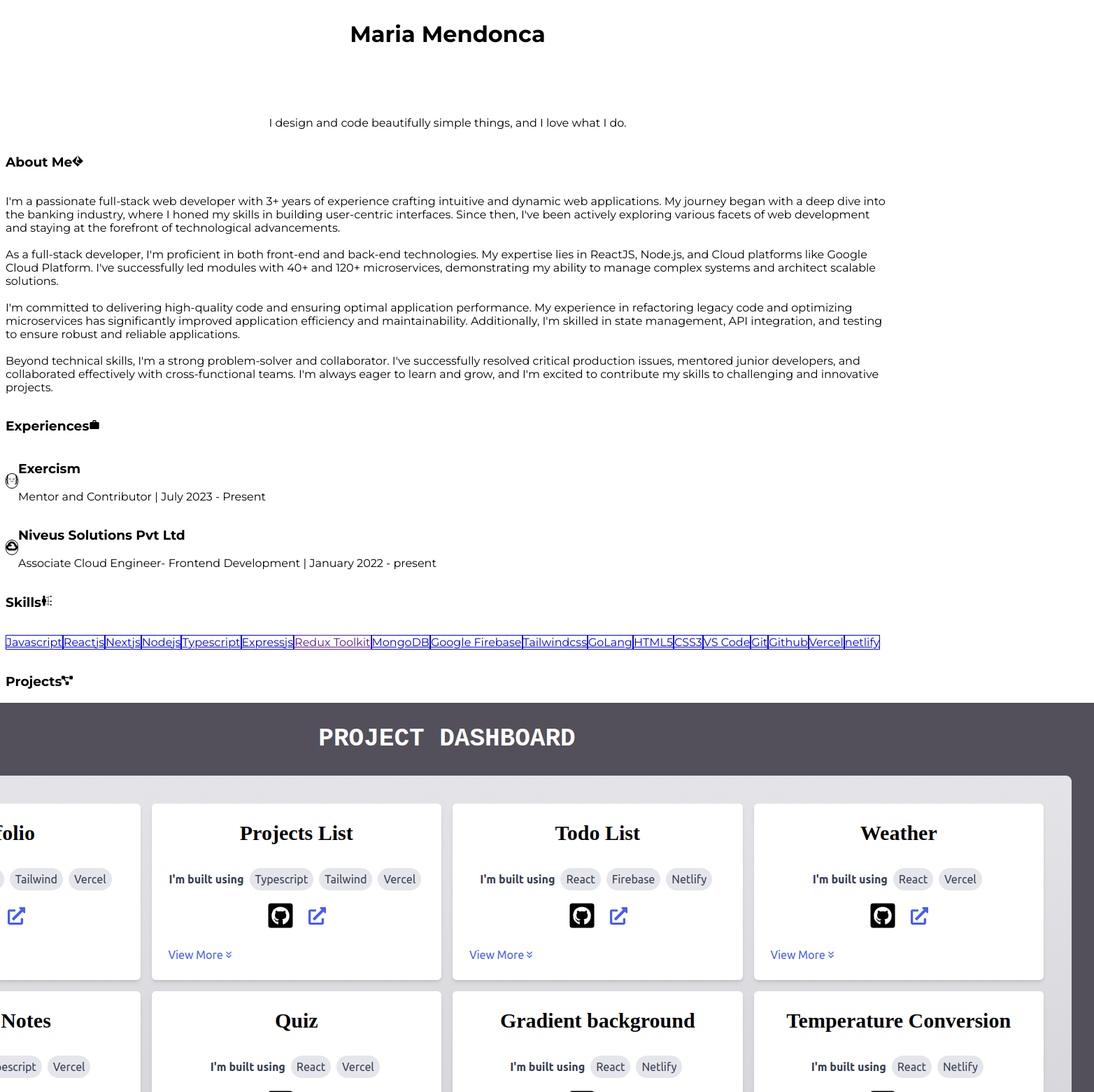
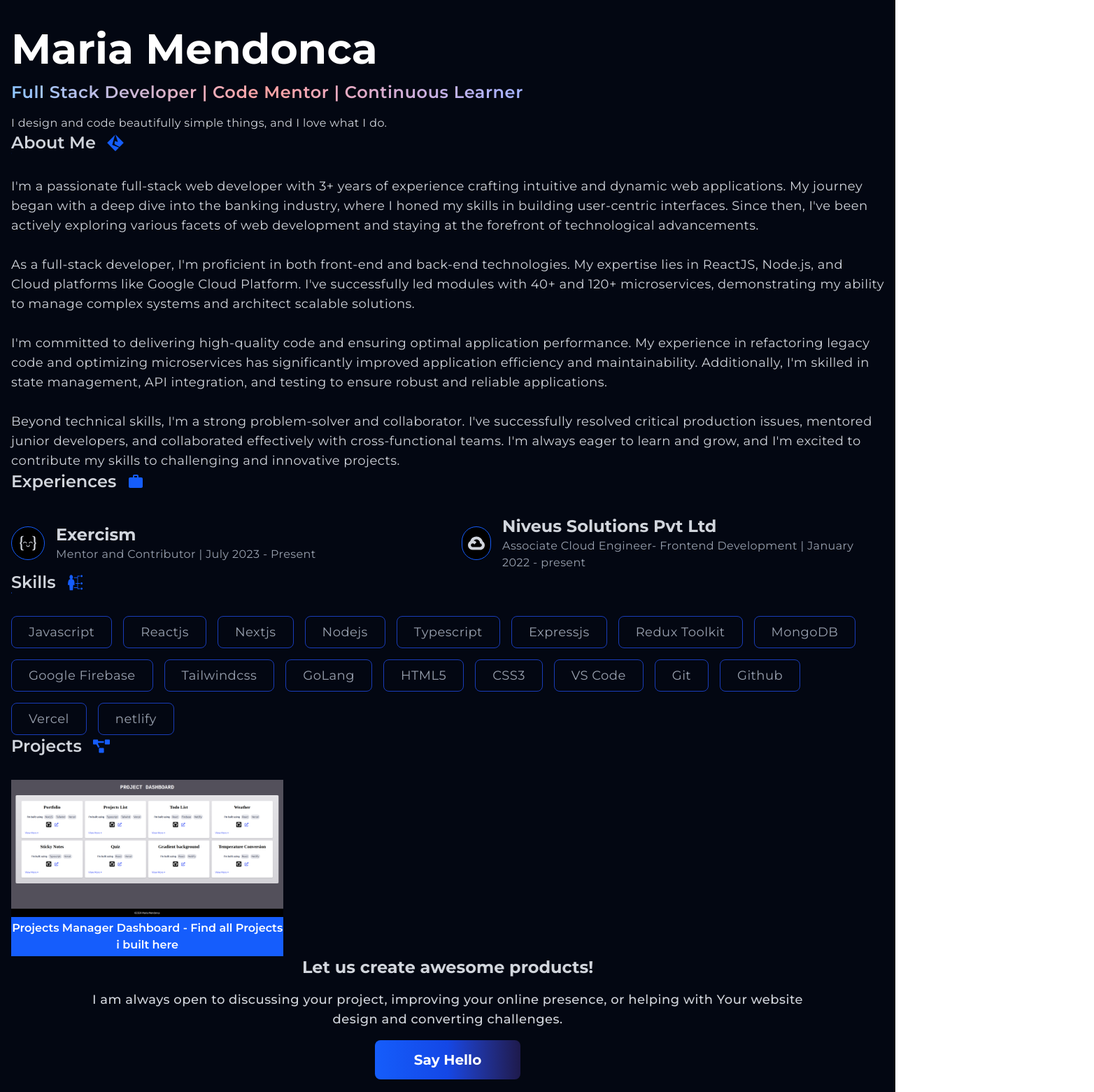
Before and after one commit to mendoncamaria/portfolio-next, a Next.js app: page / in a window 1280 px wide. Shown: the top 1560 px of the page at 70% size, 1564 px wide, since content can reach past the window. Built offline with nearby package versions, Linux system fonts and the light colour scheme.

Commit message:
upgraded v4

```diff
--- a/app/globals.css
+++ b/app/globals.css
@@ -1,6 +1,4 @@
-@tailwind base;
-@tailwind components;
-@tailwind utilities;
+@import 'tailwindcss';
 
 @layer components {
   .wrapper {
--- a/app/page.tsx
+++ b/app/page.tsx
@@ -9,7 +9,7 @@ import AboutMe from "@/container/AboutMe";
 export default function Home() {
   return (
     <main className="w-full bg-gray-950 text-gray-300 px-4">
-      <div className="max-w-screen-xl mx-auto lg:pt-10">
+      <div className="max-w-[theme(screens.xl)] mx-auto lg:pt-10">
         <Banner />
         <AboutMe />
         <Experience />
--- a/components/Banner.tsx
+++ b/components/Banner.tsx
@@ -9,7 +9,7 @@ const Banner = () => {
     <div className="wrapper flex flex-col md:flex-row items-center gap-10">
       <div className="w-3/4 flex flex-col items-center md:items-start gap-4">
         <h1 className="text-6xl  font-bold text-white">Maria Mendonca</h1>
-        <h3 className="text-xl md:text-2xl font-semibold bg-clip-text text-transparent bg-gradient-to-r from-blue-300 via-red-300 to-indigo-300 tracking-wide">
+        <h3 className="text-xl md:text-2xl font-semibold bg-clip-text text-transparent bg-linear-to-r from-blue-300 via-red-300 to-indigo-300 tracking-wide">
         {getJobRole()}
         </h3>
 
--- a/components/Contact.tsx
+++ b/components/Contact.tsx
@@ -12,7 +12,7 @@ const Contact = () => {
           challenges.
         </p>
         <a href="mailto:freelancermariamendonca@gmail.com">
-          <button className="w-52 h-14 bg-gradient-to-r from-blue-600 via-blue-700 to-indigo-950 text-xl font-bold text-white rounded-lg hover:from-indigo-950 hover:to-blue-600 duration-300">
+          <button className="w-52 h-14 bg-linear-to-r from-blue-600 via-blue-700 to-indigo-950 text-xl font-bold text-white rounded-lg hover:from-indigo-950 hover:to-blue-600 duration-300">
             Say Hello
           </button>
         </a>
--- a/components/ExperienceCard.tsx
+++ b/components/ExperienceCard.tsx
@@ -9,7 +9,7 @@ interface Props {
 const ExperienceCard = ({ title, subTitle, icon }: Props) => {
   return (
     <div className="flex items-center gap-4">
-      <span className="w-12 h-12 rounded-full bg-black border-[1px] border-blue-600 flex items-center justify-center">
+      <span className="w-12 h-12 rounded-full bg-black border border-blue-600 flex items-center justify-center">
         <span className="text-2xl">{icon}</span>
       </span>
       <div>
--- a/components/Title.tsx
+++ b/components/Title.tsx
@@ -10,7 +10,7 @@ const Title = ({ text, icon }: Props) => {
     <div className="flex items-center gap-4 text-2xl group pb-8">
       <h3 className="font-semibold relative overflow-hidden">
         {text}
-        <span className="w-full h-[2px] absolute bottom-0 left-0 inline-block bg-blue-600 -translate-x-[100%] group-hover:translate-x-0 transition-transform duration-300"></span>
+        <span className="w-full h-[2px] absolute bottom-0 left-0 inline-block bg-blue-600 -translate-x-full group-hover:translate-x-0 transition-transform duration-300"></span>
       </h3>
       <span className="text-blue-600">{icon}</span>
     </div>
--- a/package.json
+++ b/package.json
@@ -13,7 +13,6 @@
     "@types/node": "20.2.5",
     "@types/react": "19.3.0",
     "@types/react-dom": "19.3.0",
-    "autoprefixer": "10.4.14",
     "eslint": "9.39.5",
     "eslint-config-next": "16.4.0",
     "next": "16.4.0",
--- a/postcss.config.js
+++ b/postcss.config.js
@@ -1,6 +1,5 @@
 module.exports = {
   plugins: {
-    tailwindcss: {},
-    autoprefixer: {},
+    "@tailwindcss/postcss": {},
   },
 }
```
Also changed, not shown: tsconfig.json (+20 -6 lines), 1 other file (tests, documents, lock files or other folders).
